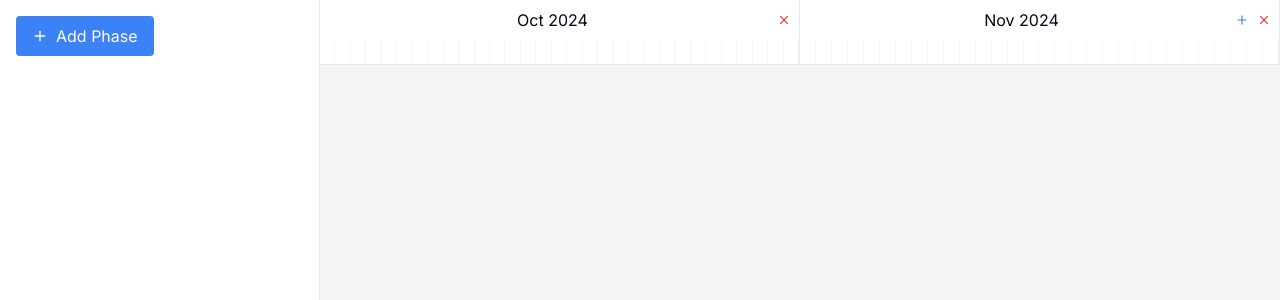
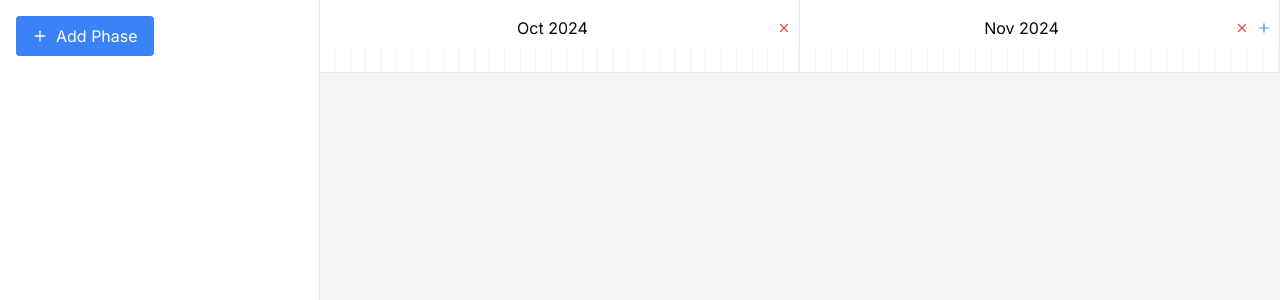
Before and after one commit to KrisFernando/gantt-chart-app, a Next.js app: page / in a window 1280 px wide. Both pictures are taken after a click on the button 1264 px from the left and 20 px from the top of the page. Shown: the top 300 px of the page. Built offline with nearby package versions, Linux system fonts and the light colour scheme.

Commit message:
gantt bar better alignment

```diff
--- a/components/gantt-chart.tsx
+++ b/components/gantt-chart.tsx
@@ -12,6 +12,7 @@ import {
   AlertDialogHeader,
   AlertDialogTitle,
 } from "./ui/alert-dialog";
+import { markAsUntransferable } from "worker_threads";
 
 const generateMonths = (count = 1) => {
   const months = [];
@@ -95,29 +96,26 @@ const calculatePhaseSpan = (tasks, months) => {
 
   if (!earliestStart || !latestEnd) return null;
 
-  // Calculate position
-  let daysBeforeStart = 0;
-  let found = false;
+  // Calculate days from view start to task start
+  let daysFromViewStart = 0;
+  let currentDate = new Date(viewStart);
 
-  for (const month of months) {
-    const monthStart = new Date(month.year, month.month, 1);
-    const monthEnd = new Date(month.year, month.month + 1, 0);
-
-    if (earliestStart >= monthStart && earliestStart <= monthEnd) {
-      daysBeforeStart += earliestStart.getDate() - 1;
-      found = true;
-      break;
-    }
-    daysBeforeStart += month.days;
-
-    if (!found) return null;
+  while (currentDate < earliestStart) {
+    currentDate.setDate(currentDate.getDate() + 1);
+    daysFromViewStart++;
   }
 
-  const left = (daysBeforeStart / totalDays) * 100;
+  // Calculate total duration
   const duration = Math.ceil((latestEnd - earliestStart) / (1000 * 60 * 60 * 24));
+
+  // Calculate position
+  const left = (daysFromViewStart / totalDays) * 100;
   const width = (duration / totalDays) * 100;
 
-  return { left: `${left}%`, width: `${width}%` };
+  return {
+    left: `${Math.max(0, left)}%`,
+    width: `${Math.min(width, 100 - Math.max(0, left))}%`
+  };
 };
 
 const defaultColors = [
@@ -454,11 +452,23 @@ const GanttChart = () => {
                 className="flex-1 border-r border-gray-200"
                 style={{ minWidth: `${month.days * 8}px` }}
               >
-                <div className="p-2 flex items-center justify-between">
+                <div className="p-2 flex items-center justify-between"
+                style={{marginTop: '8px'}}>
                   <span className="flex-1 text-center">
                     {month.name} {month.year}
                   </span>
                   <div className="flex gap-2">
+                  {months.length > 1 && (index === 0 || index === months.length - 1) && (
+                      <button
+                        onClick={() => {
+                          setMonthToRemove({ index, name: month.name });
+                          setShowRemoveMonthDialog(true);
+                        }}
+                        className="text-red-500 hover:text-red-700"
+                      >
+                        <X size={14} />
+                      </button>
+                    )}
                     {(() => {
                       // Get next month's info
                       const nextDate = new Date(month.year, month.month + 1, 1);
@@ -483,17 +493,6 @@ const GanttChart = () => {
                       }
                       return null;
                     })()}
-                    {months.length > 1 && (index === 0 || index === months.length - 1) && (
-                      <button
-                        onClick={() => {
-                          setMonthToRemove({ index, name: month.name });
-                          setShowRemoveMonthDialog(true);
-                        }}
-                        className="text-red-500 hover:text-red-700"
-                      >
-                        <X size={14} />
-                      </button>
-                    )}
                   </div>
                 </div>
                 <div className="grid" style={{ gridTemplateColumns: `repeat(${month.days}, 1fr)` }}>
@@ -520,7 +519,8 @@ const GanttChart = () => {
                       style={{
                         backgroundColor: phase.color,
                         left: phaseSpan.left,
-                        width: phaseSpan.width
+                        width: phaseSpan.width,
+                        marginTop: '2px'
                       }}
                     />
                   );
@@ -539,7 +539,8 @@ const GanttChart = () => {
                     style={{
                       backgroundColor: phase.color,
                       left: position.left,
-                      width: position.width
+                      width: position.width,
+                      marginBottom: '2px'
                     }}
                   />
                 </div>
```
